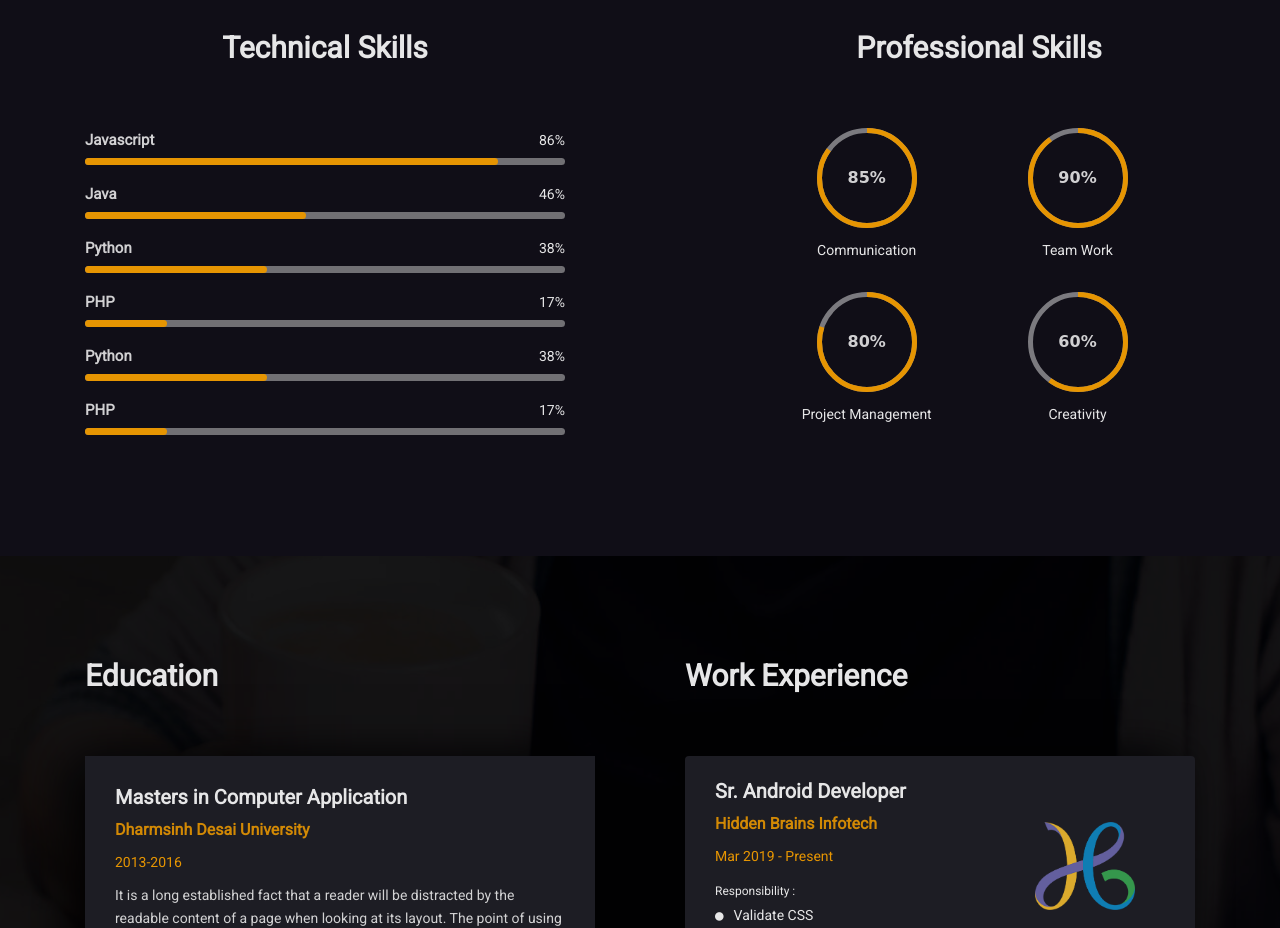
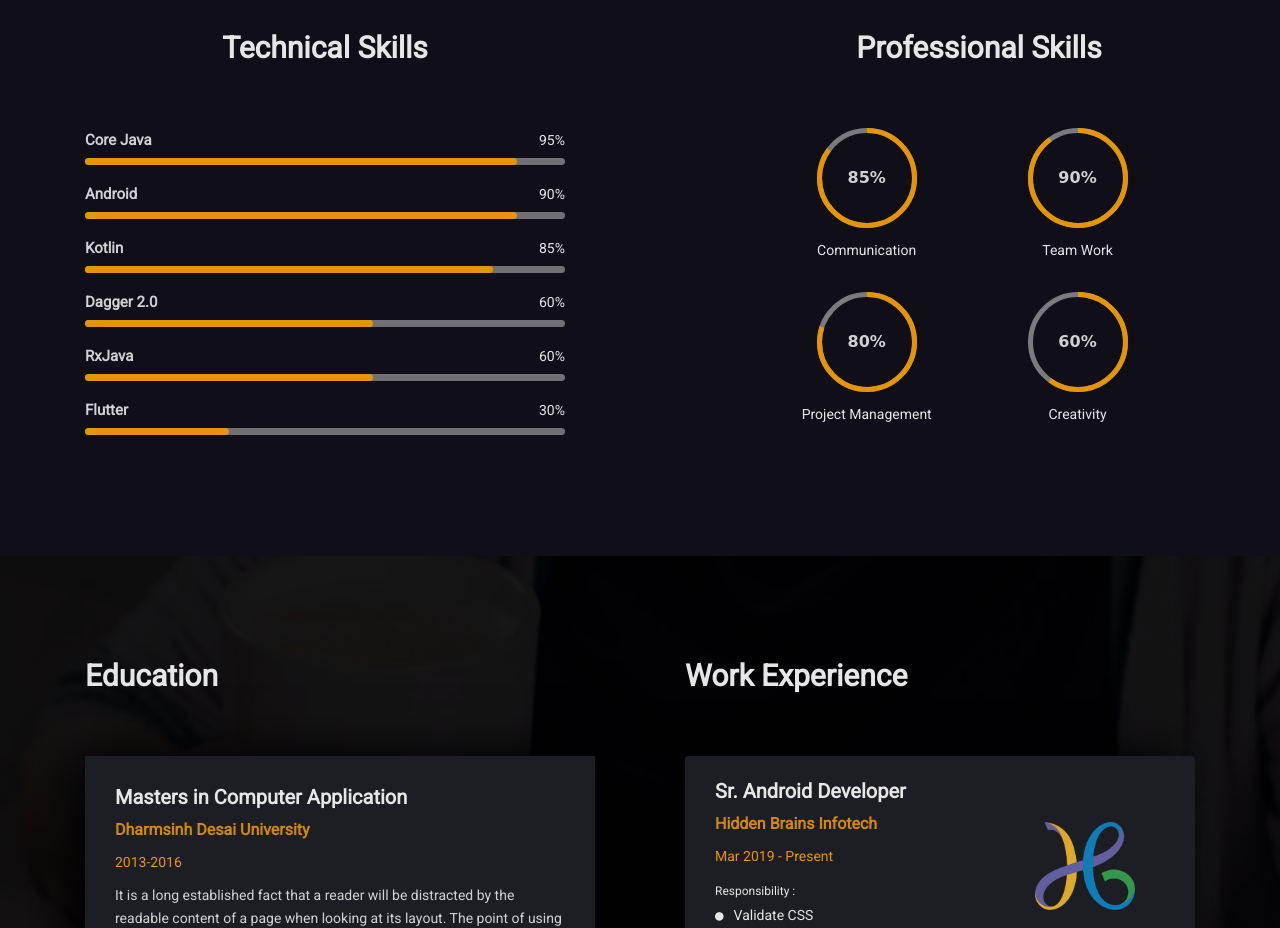
Before and after one commit to bhoomit11/bhoomit11.github.io, a plain HTML site: page index.html in a window 1280 px wide. Shown: the part 3020-3948 px from the top of the page. Drawn offline with Linux system fonts and the light colour scheme; some packages are replaced by stand-ins of ours.

Commit message:
Initial commit

```diff
--- a/index.html
+++ b/index.html
@@ -383,44 +383,44 @@
                                         <div class="candidatos">
                                             <div class="parcial">
                                                 <div class="info">
-                                                    <div class="nome">Javascript</div>
-                                                    <div class="percentagem-num">86%</div>
+                                                    <div class="nome">Core Java</div>
+                                                    <div class="percentagem-num">95%</div>
                                                 </div>
                                                 <div class="progressBar">
-                                                    <div class="percentagem" style="width: 86%;"></div>
+                                                    <div class="percentagem" style="width: 90%;"></div>
                                                 </div>
                                             </div>
                                         </div>
                                         <div class="candidatos">
                                             <div class="parcial">
                                                 <div class="info">
-                                                    <div class="nome">Java</div>
-                                                    <div class="percentagem-num">46%</div>
+                                                    <div class="nome">Android</div>
+                                                    <div class="percentagem-num">90%</div>
                                                 </div>
                                                 <div class="progressBar">
-                                                    <div class="percentagem" style="width: 46%;"></div>
+                                                    <div class="percentagem" style="width: 90%;"></div>
                                                 </div>
                                             </div>
                                         </div>
                                         <div class="candidatos">
                                             <div class="parcial">
                                                 <div class="info">
-                                                    <div class="nome">Python</div>
-                                                    <div class="percentagem-num">38%</div>
+                                                    <div class="nome">Kotlin</div>
+                                                    <div class="percentagem-num">85%</div>
                                                 </div>
                                                 <div class="progressBar">
-                                                    <div class="percentagem" style="width: 38%;"></div>
+                                                    <div class="percentagem" style="width: 85%;"></div>
                                                 </div>
                                             </div>
                                         </div>
                                         <div class="candidatos">
                                             <div class="parcial">
                                                 <div class="info">
-                                                    <div class="nome">PHP</div>
-                                                    <div class="percentagem-num">17%</div>
+                                                    <div class="nome">Dagger 2.0</div>
+                                                    <div class="percentagem-num">60%</div>
                                                 </div>
                                                 <div class="progressBar">
-                                                    <div class="percentagem" style="width: 17%;"></div>
+                                                    <div class="percentagem" style="width: 60%;"></div>
                                                 </div>
                                             </div>
                                         </div>
@@ -428,22 +428,22 @@
                                         <div class="candidatos">
                                             <div class="parcial">
                                                 <div class="info">
-                                                    <div class="nome">Python</div>
-                                                    <div class="percentagem-num">38%</div>
+                                                    <div class="nome">RxJava</div>
+                                                    <div class="percentagem-num">60%</div>
                                                 </div>
                                                 <div class="progressBar">
-                                                    <div class="percentagem" style="width: 38%;"></div>
+                                                    <div class="percentagem" style="width: 60%;"></div>
                                                 </div>
                                             </div>
                                         </div>
                                         <div class="candidatos">
                                             <div class="parcial">
                                                 <div class="info">
-                                                    <div class="nome">PHP</div>
-                                                    <div class="percentagem-num">17%</div>
+                                                    <div class="nome">Flutter</div>
+                                                    <div class="percentagem-num">30%</div>
                                                 </div>
                                                 <div class="progressBar">
-                                                    <div class="percentagem" style="width: 17%;"></div>
+                                                    <div class="percentagem" style="width: 30%;"></div>
                                                 </div>
                                             </div>
                                         </div>
```
